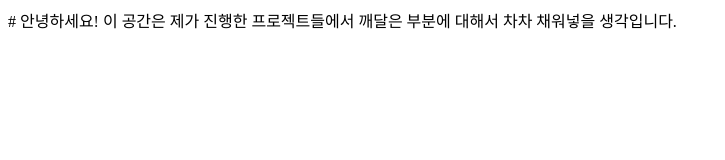
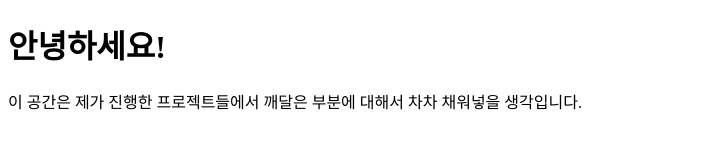
Before and after one commit to dnxorjs1/dnxorjs1.github.io, a plain HTML site: page index.html in a window 1280 px wide. Shown: the whole page, without its empty margins (0-725 px from the left). Drawn offline with Linux system fonts and the light colour scheme.

Commit message:
first index.html

```diff
--- a/index.html
+++ b/index.html
@@ -6,7 +6,7 @@
     <title>개발자 우태건</title>
 </head>
 <body>
-    # 안녕하세요!
+    <h1>안녕하세요!</h1>
     이 공간은 제가 진행한 프로젝트들에서 깨달은 부분에 대해서 차차 채워넣을 생각입니다.
 </body>
 </html>
```
